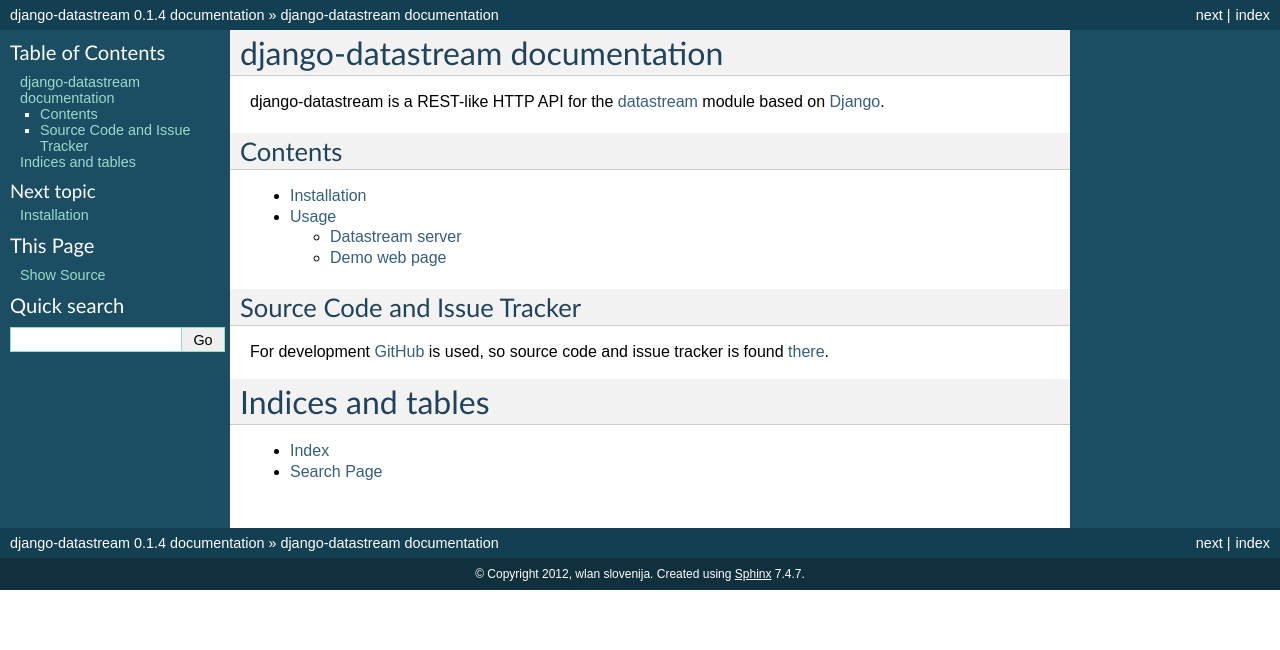
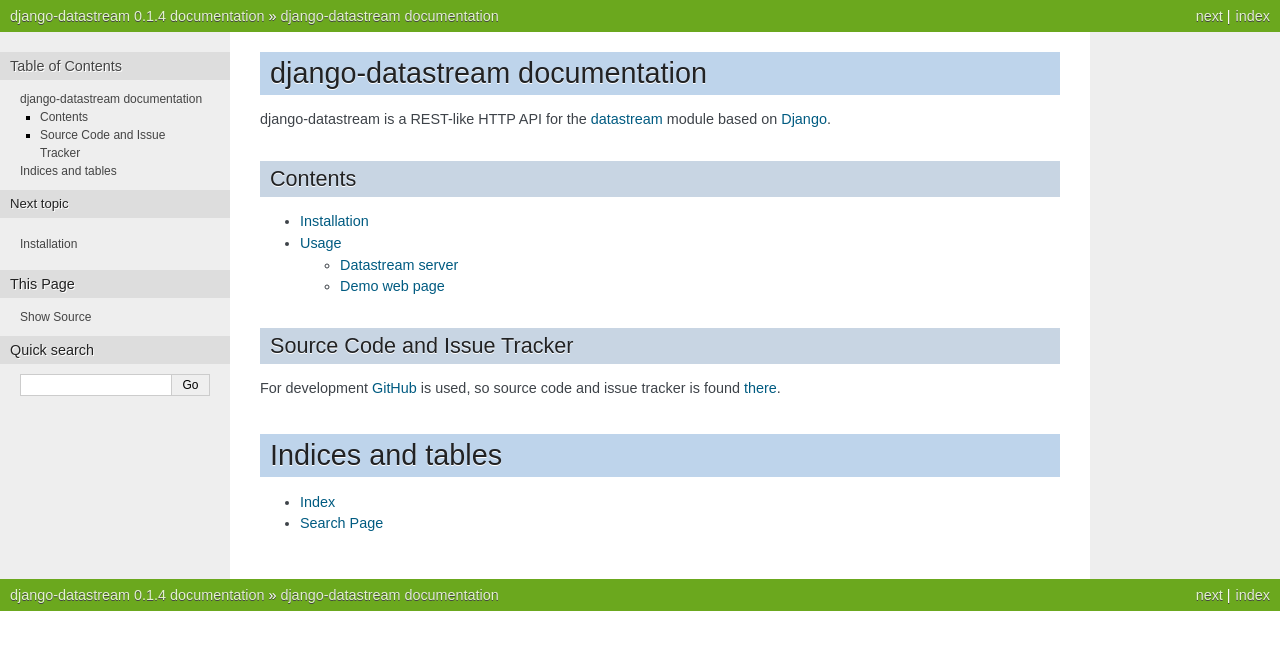
Before and after one commit to wlanslovenija/django-datastream, a Sphinx documentation site: the page built from docs/index.rst, in a window 1280 px wide. Shown: the top 650 px of the page. Built offline with Sphinx 7.4.7, drawn with Linux system fonts in a browser that asks for light colours; formulas are drawn with MathJax 3.

```diff
--- a/docs/conf.py
+++ b/docs/conf.py
@@ -31,7 +31,7 @@ VERSION = module_setup.VERSION
 
 # Add any Sphinx extension module names here, as strings. They can be extensions
 # coming with Sphinx (named 'sphinx.ext.*') or your custom ones.
-extensions = ['sphinx.ext.autodoc', 'sphinx.ext.doctest', 'sphinx.ext.pngmath', 'sphinx.ext.viewcode']
+extensions = ['sphinx.ext.intersphinx', 'sphinx.ext.autodoc', 'sphinx.ext.doctest']
 
 # Add any paths that contain templates here, relative to this directory.
 templates_path = ['_templates']
@@ -97,7 +97,7 @@ pygments_style = 'sphinx'
 
 # The theme to use for HTML and HTML Help pages.  See the documentation for
 # a list of builtin themes.
-html_theme = 'default'
+html_theme = 'nature'
 
 # Theme options are theme-specific and customize the look and feel of a theme
 # further.  For a list of options available for each theme, see the
@@ -156,10 +156,10 @@ html_theme = 'default'
 #html_show_sourcelink = True
 
 # If true, "Created using Sphinx" is shown in the HTML footer. Default is True.
-#html_show_sphinx = True
+html_show_sphinx = False
 
 # If true, "(C) Copyright ..." is shown in the HTML footer. Default is True.
-#html_show_copyright = True
+html_show_copyright = False
 
 # If true, an OpenSearch description file will be output, and all pages will
 # contain a <link> tag referring to it.  The value of this option must be the
@@ -246,3 +246,13 @@ texinfo_documents = [
 
 # How to display URL addresses: 'footnote', 'no', or 'inline'.
 #texinfo_show_urls = 'footnote'
+
+
+# Example configuration for intersphinx: refer to the Python standard library.
+intersphinx_mapping = {
+    'python': ('http://python.readthedocs.org/en/latest/', None),
+    'django': ('http://django.readthedocs.org/en/latest/', None),
+}
+
+# This value selects what content will be inserted into the main body of an autoclass directive.
+autoclass_content = 'both'
```
